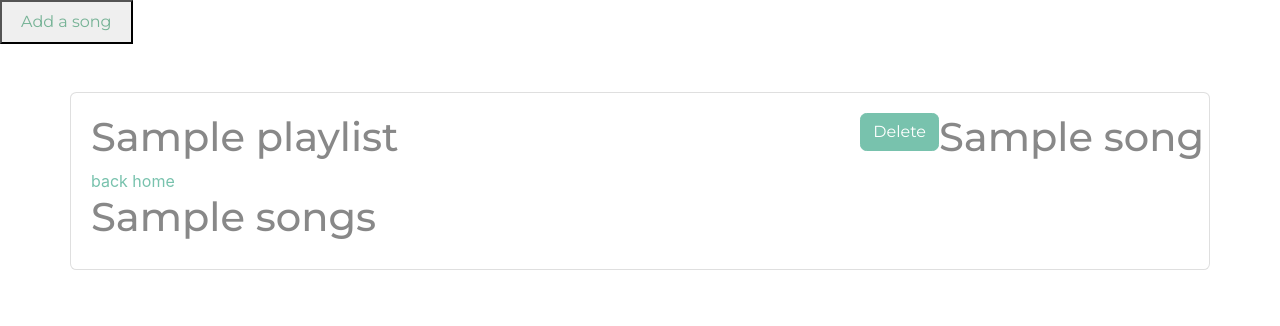
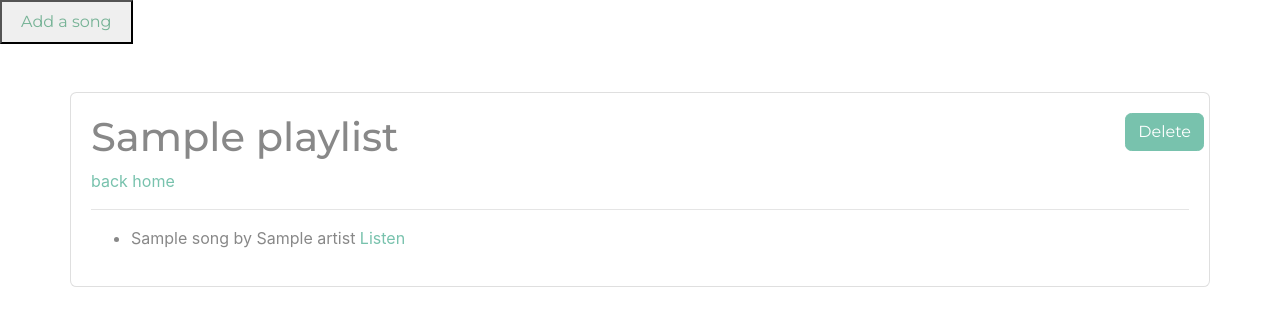
Before and after one commit to adgray09/playlist_maker, a Flask app: template templates/playlist_show.html in a window 1280 px wide. Shown: the part 72-398 px from the top of the page. Run offline with Flask 2, Linux system fonts and the light colour scheme; the template is opened without the code that fills it: most values are stand-ins (such as "Sample title", 1, 10 or a date in 2020); some libraries are stand-ins or nearby versions.

Commit message:
users can add songs to playlist

```diff
--- a/app.py
+++ b/app.py
@@ -19,20 +19,39 @@ def playlist_page():
     song_items = songs.find()
     return render_template ('playlist_show.html', song_items=song_items)
 
-@app.route('/song/new')
+@app.route('/playlist/<playlist_id>/add_song')
 #new song submission page
-def new_song():
-    return render_template('new_song.html')
+def add_song(playlist_id):
+    return render_template('new_song.html', playlist_id=playlist_id)
 
-@app.route('/playlist', methods=['POST'])
-def submit_song():
-    added_song = {
+@app.route('/playlist/<playlist_id>/add_song', methods=['POST'])
+# add new song to playlist
+def submit_add_song(playlist_id):
+    # grab playlist
+    playlist = playlists.find_one({'_id': ObjectId(playlist_id)})
+
+    # create new song
+    updatedSongs = playlist['songs'] + [{
         'title': request.form.get('title'),
         'artist': request.form.get('artist'),
-    }
+        'link': request.form.get('link'),
+    }]
 
-    song_id = songs.insert_one(added_song).inserted_id
-    return redirect(url_for('playlist_show', song_id=song_id))
+    # update on backend
+    playlists.update_one(
+        {'_id': ObjectId(playlist_id)}, # query for playlist
+        {
+            '$set' : {
+                'songs': updatedSongs
+            }
+        }
+    )
+
+    # render playlist
+    return redirect(url_for('playlist_show', playlist_id=playlist_id))
+
+# @app.route('/playlist', methods=['POST'])
+# def new_song():
 
 @app.route('/playlist/new')
 #playlist making page
@@ -44,17 +63,16 @@ def submit_playlist():
     added_playlist = {
         'title': request.form.get('title'),
         'description': request.form.get('description'),
-        'songs': request.form.get('songs'),
+        'songs': [] # eventually will be an array of songs with title, artist, and link
     }
     playlist_id = playlists.insert_one(added_playlist).inserted_id
     return redirect(url_for('playlist_show', playlist_id=playlist_id))
 
 @app.route('/playlist/<playlist_id>')
 #look at one playlist
-def playlist_show(playlist_id, song_id):
+def playlist_show(playlist_id):
     playlist = playlists.find_one({'_id': ObjectId(playlist_id)})
-    song = songs.find_one({'_id': ObjectId(song_id)})
-    return render_template('playlist_show.html', playlist=playlist, song=song)
+    return render_template('playlist_show.html', playlist=playlist)
 
 @app.route('/playlist/<playlist_id>/delete', methods=['POST'])
 #Delete post method
--- a/templates/new_playlist.html
+++ b/templates/new_playlist.html
@@ -15,10 +15,6 @@
                 <label for='description'>Playlist Genre</label><br>
                 <input type='text' name='description'/>
             </p>
-            <p>
-                <label for='songs'>Songs URL</label><br>
-                <input type='text' name='songs'/>
-            </p>
         </fieldset>
         <!-- BUTTON -->
         <p>
--- a/templates/playlist_show.html
+++ b/templates/playlist_show.html
@@ -2,21 +2,32 @@
 
 {% block content %}
 
-    <div><button>
-    <a style="color: rgba(92, 165, 131, 0.829)"
-    href='/song/new' class='btn warning'>Add a song</a>
-    </button></div>
+    <div>
+        <button>
+            <a style="color: rgba(92, 165, 131, 0.829)"
+                href='/playlist/{{ playlist._id }}/add_song' class='btn warning'>Add a song</a>
+        </button>
+    </div>
     <div class="card container mb-5 mt-5 card-body">
         <div class="row">
             <div class="col-sm">
                 <h1>{{ playlist.title }}</h1>
                     <a href='/'>back home</a>
-                <h1>{{ playlist.songs }}</h1>
             </div>
             <form method='POST' action='/playlist/{{ playlist._id }}/delete'>
                 <button class='btn btn-primary' type='submit'>Delete</button>
             </form><br>
-            {% for song in song_items %}
-                <h1>{{ song.title }}</h1>
-            {% endfor %}
+        </div>
+        <hr>
+
+        <div>
+            <ul>
+                {% for song in playlist.songs %}
+                    <li>
+                        {{ song.title }} by {{ song.artist}} <a href='{{ song.link }}' target='_blank'>Listen</a>
+                    </li>
+                {% endfor %}
+            </ul>
+        </div>
+    </div>
 {% endblock %}
```
Also changed, not shown: templates/new_song.html (+7 -2 lines).
